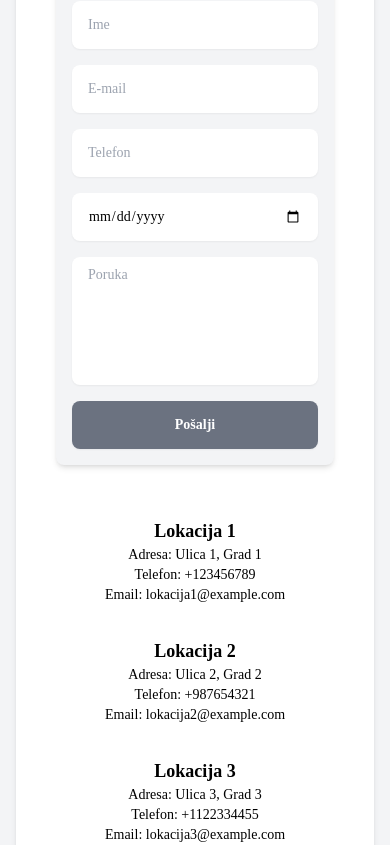
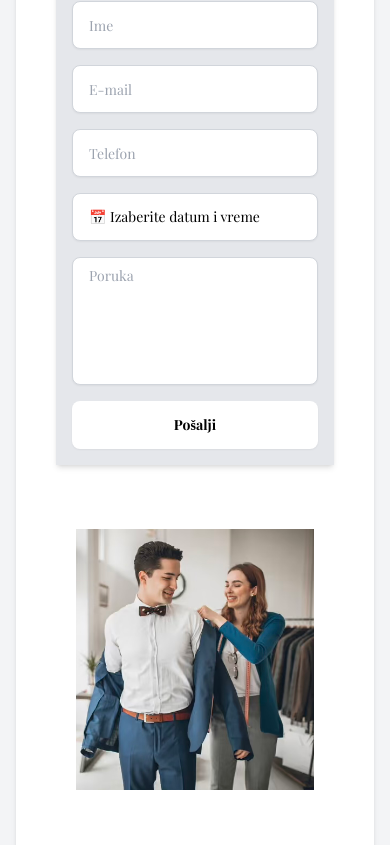
Before and after one commit to lvuja93/martini-vesto, a React (Create React App) app: page / in a window 390 px wide. Shown: the part 2019-2864 px from the top of the page. Built offline with nearby package versions, Linux system fonts and the light colour scheme.

Commit message:
glavni push petak

```diff
--- a/package.json
+++ b/package.json
@@ -7,11 +7,13 @@
     "@testing-library/react": "^13.4.0",
     "@testing-library/user-event": "^13.5.0",
     "cors": "^2.8.5",
+    "date-fns": "^4.1.0",
     "emailjs-com": "^3.2.0",
     "express": "^4.21.1",
     "framer-motion": "^11.11.17",
     "nodemailer": "^6.9.16",
     "react": "^18.3.1",
+    "react-datepicker": "^7.5.0",
     "react-dom": "^18.3.1",
     "react-icons": "^5.3.0",
     "react-router-dom": "^7.0.1",
--- a/public/index.html
+++ b/public/index.html
@@ -7,7 +7,10 @@
   <meta name="viewport" content="width=device-width, initial-scale=1" />
   <meta name="theme-color" content="#000000" />
   <meta name="description" content="Web site created using create-react-app" />
+  <meta name="viewport" content="width=device-width, initial-scale=1, maximum-scale=1, user-scalable=no">
 
+
+  <link href="https://fonts.googleapis.com/css2?family=Playfair+Display:wght@400;700&display=swap" rel="stylesheet">
   <link rel="apple-touch-icon" href="%PUBLIC_URL%/logo192.png" />
   <!--
       manifest.json provides metadata used when your web app is installed on a
--- a/src/App.js
+++ b/src/App.js
@@ -9,12 +9,12 @@ import Gallery from './pages/Gallery';
 
 function App() {
   return (
-    <div className="App font-serif bg-white">
+    <div className="App font-sans bg-white overflow-x-hidden">
       <BrowserRouter>
         <Navbar />
         <Routes>
           <Route path='/' element={<Home />} />
-          <Route path='galerija' element={<Gallery/>} />
+          <Route path='galerija' element={<Gallery />} />
 
         </Routes>
         <Footer />
--- a/src/components/Mailer Components/MailerFrontend.jsx
+++ b/src/components/Mailer Components/MailerFrontend.jsx
@@ -1,30 +1,61 @@
 import React, { useState } from 'react';
+import DatePicker from 'react-datepicker';
+import 'react-datepicker/dist/react-datepicker.css';
+import Toast from '../Other Components/Toast';
 
 function EmailForm() {
     const [formData, setFormData] = useState({
         name: '',
         email: '',
         phone: '',
-        date: '',
+        date: null, // Updated to work with DatePicker
         message: '',
     });
 
+    const [showToast, setShowToast] = useState(false);
+    const [isDatePickerOpen, setIsDatePickerOpen] = useState(false); // Toggle for DatePicker visibility
+
     const handleChange = (e) => {
-        setFormData({ ...formData, [e.target.name]: e.target.value });
+        const { name, value } = e.target;
+        setFormData({ ...formData, [name]: value });
+    };
+
+    const handleDateChange = (date) => {
+        setFormData({ ...formData, date });
+        setIsDatePickerOpen(false); // Close DatePicker after selection
     };
 
     const handleSubmit = async (e) => {
         e.preventDefault();
 
+        // Format the date before sending
+        const formattedDate = formData.date
+            ? formData.date.toLocaleString('en-GB', { dateStyle: 'short', timeStyle: 'short' })
+            : '';
+
+        const emailData = {
+            ...formData,
+            date: formattedDate, // Use the formatted date
+        };
+
         try {
-            const response = await fetch('http://localhost:3003/send-email', {
+            const response = await fetch('http://172.20.10.2:3003/send-email', {
                 method: 'POST',
                 headers: { 'Content-Type': 'application/json' },
                 body: JSON.stringify(formData),
             });
 
             if (response.ok) {
-                alert('Poruka je uspešno poslata!');
+                setShowToast(true);
+                setTimeout(() => setShowToast(false), 3000);
+
+                setFormData({
+                    name: '',
+                    email: '',
+                    phone: '',
+                    date: null,
+                    message: '',
+                });
             } else {
                 alert('Došlo je do greške prilikom slanja poruke.');
             }
@@ -36,17 +67,11 @@ function EmailForm() {
 
     return (
         <form
-            className="w-full max-w-lg mx-auto p-4 sm:p-6 bg-gray-100 shadow-md rounded-lg"
+            className="w-full max-w-xl mx-auto p-4 sm:p-6 bg-gray-200 shadow-md"
             onSubmit={handleSubmit}
         >
-            {/* Polje za ime */}
+            {/* Name Field */}
             <div className="mb-4">
-                <label
-                    htmlFor="name"
-                    className="block text-sm sm:text-lg font-medium text-gray-700"
-                >
-
-                </label>
                 <input
                     type="text"
                     name="name"
@@ -55,18 +80,12 @@ function EmailForm() {
                     value={formData.name}
                     onChange={handleChange}
                     required
-                    className="mt-1 block w-full h-12 px-4 text-sm sm:text-lg rounded-lg border-gray-300 shadow-sm focus:ring-blue-500 focus:border-blue-500 bg-white"
+                    className="mt-1 block w-full h-12 px-4 text-sm sm:text-lg border border-gray-300 shadow-sm focus:ring-2 focus:ring-[#f5821f] focus:outline-none focus:border-[#f5821f] bg-white rounded-lg"
                 />
             </div>
 
-            {/* Polje za email */}
+            {/* Email Field */}
             <div className="mb-4">
-                <label
-                    htmlFor="email"
-                    className="block text-sm sm:text-lg font-medium text-gray-700"
-                >
-
-                </label>
                 <input
                     type="email"
                     name="email"
@@ -75,18 +94,12 @@ function EmailForm() {
                     value={formData.email}
                     onChange={handleChange}
                     required
-                    className="mt-1 block w-full h-12 px-4 text-sm sm:text-lg rounded-lg border-gray-300 shadow-sm focus:ring-blue-500 focus:border-blue-500 bg-white"
+                    className="mt-1 block w-full h-12 px-4 text-sm sm:text-lg border border-gray-300 shadow-sm focus:ring-2 focus:ring-[#f5821f] focus:outline-none focus:border-[#f5821f] bg-white rounded-lg"
                 />
             </div>
 
-            {/* Polje za broj telefona */}
+            {/* Phone Field */}
             <div className="mb-4">
-                <label
-                    htmlFor="phone"
-                    className="block text-sm sm:text-lg font-medium text-gray-700"
-                >
-
-                </label>
                 <input
                     type="tel"
                     name="phone"
@@ -95,38 +108,39 @@ function EmailForm() {
                     value={formData.phone}
                     onChange={handleChange}
                     required
-                    className="mt-1 block w-full h-12 px-4 text-sm sm:text-lg rounded-lg border-gray-300 shadow-sm focus:ring-blue-500 focus:border-blue-500 bg-white"
+                    className="mt-1 block w-full h-12 px-4 text-sm sm:text-lg border border-gray-300 shadow-sm focus:ring-2 focus:ring-[#f5821f] focus:outline-none focus:border-[#f5821f] bg-white rounded-lg"
                 />
             </div>
 
-            {/* Polje za datum */}
-            <div className="mb-4">
-                <label
-                    htmlFor="date"
-                    className="block text-sm sm:text-lg font-medium text-gray-700"
+            {/* Date and Time Picker Button */}
+            <div className="mb-4 relative">
+                <button
+                    type="button"
+                    onClick={() => setIsDatePickerOpen(!isDatePickerOpen)}
+                    className="block w-full h-12 px-4 text-left text-sm sm:text-lg border border-gray-300 rounded-lg shadow-sm bg-white focus:ring-2 focus:ring-[#f5821f] focus:outline-none focus:border-[#f5821f]"
                 >
-
-                </label>
-                <input
-                    type="date"
-                    name="date"
-                    id="date"
-                    placeholder="Unesite datum"
-                    value={formData.date}
-                    onChange={handleChange}
-                    required
-                    className="mt-1 block w-full h-12 px-4 text-sm sm:text-lg rounded-lg border-gray-300 shadow-sm focus:ring-blue-500 focus:border-blue-500 bg-white"
-                />
+                    {formData.date
+                        ? `📅 ${formData.date.toLocaleString('en-GB', { dateStyle: 'short', timeStyle: 'short' })}`
+                        : '📅 Izaberite datum i vreme'}
+                </button>
+                {isDatePickerOpen && (
+                    <div className="absolute z-10 mt-2">
+                        <DatePicker
+                            selected={formData.date}
+                            onChange={handleDateChange}
+                            showTimeSelect
+                            timeFormat="HH:mm"
+                            timeIntervals={15}
+                            dateFormat="dd/MM/yyyy HH:mm"
+                            properPlacement="right-start"
+                            inline
+                        />
+                    </div>
+                )}
             </div>
 
-            {/* Polje za poruku */}
+            {/* Message Field */}
             <div className="mb-4">
-                <label
-                    htmlFor="message"
-                    className="block text-sm sm:text-lg font-medium text-gray-700"
-                >
-
-                </label>
                 <textarea
                     name="message"
                     id="message"
@@ -134,16 +148,22 @@ function EmailForm() {
                     value={formData.message}
                     onChange={handleChange}
                     required
-                    className="mt-1 block w-full h-32 px-4 py-2 text-sm sm:text-lg rounded-lg border-gray-300 shadow-sm focus:ring-blue-500 focus:border-blue-500 bg-white resize-none"
+                    className="mt-1 block w-full h-32 px-4 py-2 text-sm sm:text-lg border border-gray-300 shadow-sm focus:ring-2 focus:ring-[#f5821f] focus:outline-none focus:border-[#f5821f] bg-white resize-none rounded-lg"
                 />
             </div>
 
             <button
                 type="submit"
-                className="w-full h-12 bg-gray-500 text-white text-sm sm:text-lg font-semibold rounded-lg shadow-sm hover:bg-gray-600 focus:outline-none focus:ring-2 focus:ring-offset-2 focus:ring-blue-500"
+                className="w-full h-12 bg-white text-black rounded-lg text-sm sm:text-lg font-semibold shadow-sm hover:bg-[#f5821f] hover:text-white focus:outline-none focus:ring-2 focus:ring-offset-2 focus:ring-[#f5821f]"
             >
                 Pošalji
             </button>
+            {showToast && (
+                <Toast
+                    message="Poruka je poslata!"
+                    onClose={() => setShowToast(false)}
+                />
+            )}
         </form>
     );
 }
--- a/src/components/Other Components/Navbar.jsx
+++ b/src/components/Other Components/Navbar.jsx
@@ -118,7 +118,7 @@ const Navbar = () => {
             {/* Centered logo */}
             <div className="text-white font-bold text-lg">
                 <Link to="/">
-                    <img src={logo} alt="Logo" className="md:ml-2" width="225" />
+                    <img src={logo} alt="Logo" className="md:ml-2" width="200" />
                 </Link>
             </div>
 
--- /dev/null
+++ b/src/components/Other Components/Toast.jsx
@@ -0,0 +1,50 @@
+import React, { useEffect, useState } from "react";
+
+const Toast = ({ message, onClose, duration = 3000 }) => {
+    const [visible, setVisible] = useState(false);
+
+    useEffect(() => {
+        // Show the toast
+        setVisible(true);
+
+        // Set a timer to close the toast after the specified duration
+        const timer = setTimeout(() => {
+            setVisible(false);
+            setTimeout(onClose, 500); // Allow animation to complete before removing
+        }, duration);
+
+        return () => clearTimeout(timer); // Cleanup timer on unmount
+    }, [onClose, duration]);
+
+    return (
+        <div
+            className={`fixed bottom-5 right-5 z-50 mr-4 max-w-xs sm:max-w-sm lg:max-w-md transition-all duration-500 ease-in-out transform ${visible
+                ? "translate-x-0 opacity-100"
+                : "translate-x-full opacity-0"
+                }`}
+            role="alert"
+            aria-live="assertive"
+        >
+            <div className="flex items-center bg-[#f5821f] text-white rounded-lg shadow-lg overflow-hidden">
+                {/* Icon */}
+
+                {/* Message */}
+                <div className="flex-1 px-4 py-2 font-mono text-base sm:text-lg">
+                    {message}
+                </div>
+                {/* Close Button */}
+                <button
+                    onClick={() => {
+                        setVisible(false);
+                        setTimeout(onClose, 500); // Smooth exit
+                    }}
+                    className="p-2 text-white hover:bg-white hover:text-[#f5821f] transition-colors duration-300 focus:outline-none"
+                >
+                    ✕
+                </button>
+            </div>
+        </div >
+    );
+};
+
+export default Toast;
--- a/src/pages/Home.jsx
+++ b/src/pages/Home.jsx
@@ -4,6 +4,7 @@ import currentVideo2 from "../assets/mobile-cover.mp4";
 import coverPic1 from "../assets/Pariz/cover-pic1.jpg"
 import coverPic2 from "../assets/Pariz/cover-pic-2.jpg"
 import Mailer from "../components/Mailer Components/MailerFrontend"
+import tailor from "../assets/tailor-in-action-2.png"
 
 
 // Custom hook for media query handling
@@ -85,13 +86,13 @@ const Home = () => {
                     <div className="flex space-x-4 mx-4 md:mx-0">
                         <a
                             href="#"
-                            className="bg-white text-black py-4 px-8  rounded text-sm md:text-base font-semibold shadow-md hover:bg-gray-200 transition"
+                            className="bg-white text-black py-4 px-8  rounded text-sm md:text-base font-semibold shadow-md hover:bg-[#f5821f] hover:text-white transition"
                         >
                             ŽENSKA KOLEKCIJA
                         </a>
                         <a
                             href="#"
-                            className="bg-white text-black py-4 px-8 rounded text-sm md:text-base font-semibold shadow-md hover:bg-gray-200 transition"
+                            className="bg-white text-black py-4 px-8 rounded text-sm md:text-base font-semibold shadow-md hover:bg-[#f5821f] hover:text-white transition"
                         >
                             MUŠKA KOLEKCIJA
                         </a>
@@ -136,41 +137,14 @@ const Home = () => {
 
             </div>
             <div className="flex flex-col items-center justify-center min-h-screen bg-gray-100 text-black p-4">
-                <div className="flex flex-col lg:flex-row w-full max-w-6xl p-10 bg-white rounded-lg shadow-md space-y-8 lg:space-y-0 lg:space-x-8">
+                <div className="flex flex-col lg:flex-row w-full max-w-6xl p-10 bg-white  shadow-md space-y-8 lg:space-y-0 lg:space-x-8">
                     <div className="w-full p-0 max-w-lg ">
                         <h2 className="text-2xl pb-8">Zakazite termin za probu</h2>
                         <Mailer />
                     </div>
                     <div className="w-full lg:w-1/2 p-5 flex flex-col space-y-8">
-                        <div className="flex flex-col md:flex-row items-start md:space-x-4 space-y-4 md:space-y-0">
 
-                            <div className="w-full md:w-5/6">
-                                <h3 className="text-lg font-semibold">Lokacija 1</h3>
-                                <p className="block text-sm font-medium">Adresa: Ulica 1, Grad 1</p>
-                                <p className="block text-sm font-medium">Telefon: +123456789</p>
-                                <p className="block text-sm font-medium">Email: lokacija1@example.com</p>
-                            </div>
-                        </div>
-
-                        <div className="flex flex-col md:flex-row items-start md:space-x-4 space-y-4 md:space-y-0">
-
-                            <div className="w-full md:w-5/6">
-                                <h3 className="text-lg font-semibold">Lokacija 2</h3>
-                                <p className="block text-sm font-medium">Adresa: Ulica 2, Grad 2</p>
-                                <p className="block text-sm font-medium">Telefon: +987654321</p>
-                                <p className="block text-sm font-medium">Email: lokacija2@example.com</p>
-                            </div>
-                        </div>
-
-                        <div className="flex flex-col md:flex-row items-start md:space-x-4 space-y-4 md:space-y-0">
-
-                            <div className="w-full md:w-5/6">
-                                <h3 className="text-lg font-semibold">Lokacija 3</h3>
-                                <p className="block text-sm font-medium">Adresa: Ulica 3, Grad 3</p>
-                                <p className="block text-sm font-medium">Telefon: +1122334455</p>
-                                <p className="block text-sm font-medium">Email: lokacija3@example.com</p>
-                            </div>
-                        </div>
+                        <img src={tailor} className="pt-3"></img>
                     </div>
                 </div>
             </div>
--- a/tailwind.config.js
+++ b/tailwind.config.js
@@ -6,7 +6,7 @@ module.exports = {
   theme: {
     extend: {
       fontFamily: {
-        sans: ['Inter', 'sans-serif'],
+        sans: ['Playfair Display', 'serif'],
         serif: ['Merriweather', 'serif'],
       },
     },
```
Also changed, not shown: src/assets/tailor-in-action-2.png (added), 1 other file (tests, documents, lock files or other folders).
